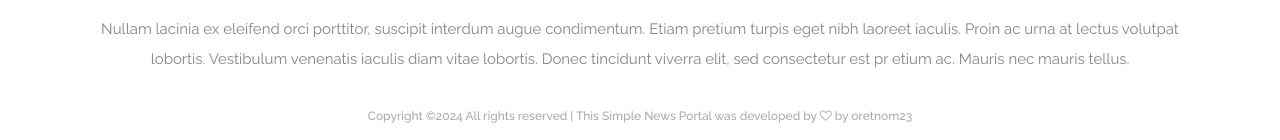
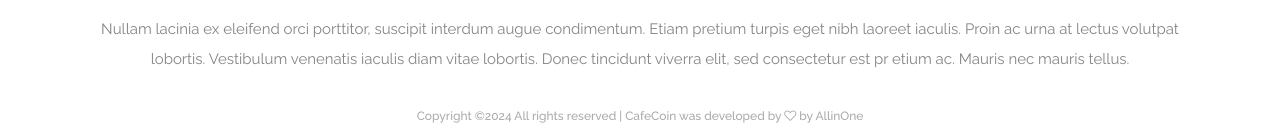
Before and after one commit to alliglobal/Allin_News_001, a Django app: page /category/1 in a window 1280 px wide. Shown: the part 1601-1741 px from the top of the page. Run offline with Django 4.2, Linux system fonts and the light colour scheme; data comes from the database, SQL or seed files in the repository; some libraries are stand-ins or nearby versions.

Commit message:
Copyright

```diff
--- a/newsApp/templates/layouts/footer.html
+++ b/newsApp/templates/layouts/footer.html
@@ -32,7 +32,7 @@
                     <!-- Copywrite Text -->
                     <p class="copywrite-text"><a href="#">
 <!-- Link back to Colorlib can't be removed. Template is licensed under CC BY 3.0. -->
-Copyright &copy;<script>document.write(new Date().getFullYear());</script> All rights reserved | This {{site_name}} was developed by <i class="fa fa-heart-o" aria-hidden="true"></i> by <a href="mailto:oretnom23@gmail.com" target="_blank">oretnom23</a>
+Copyright &copy;<script>document.write(new Date().getFullYear());</script> All rights reserved | CafeCoin was developed by <i class="fa fa-heart-o" aria-hidden="true"></i> by <a href="cointhucchien.com" target="_blank">AllinOne</a>
 <!-- Link back to Colorlib can't be removed. Template is licensed under CC BY 3.0. --></p>
                 </div>
             </div>
```
